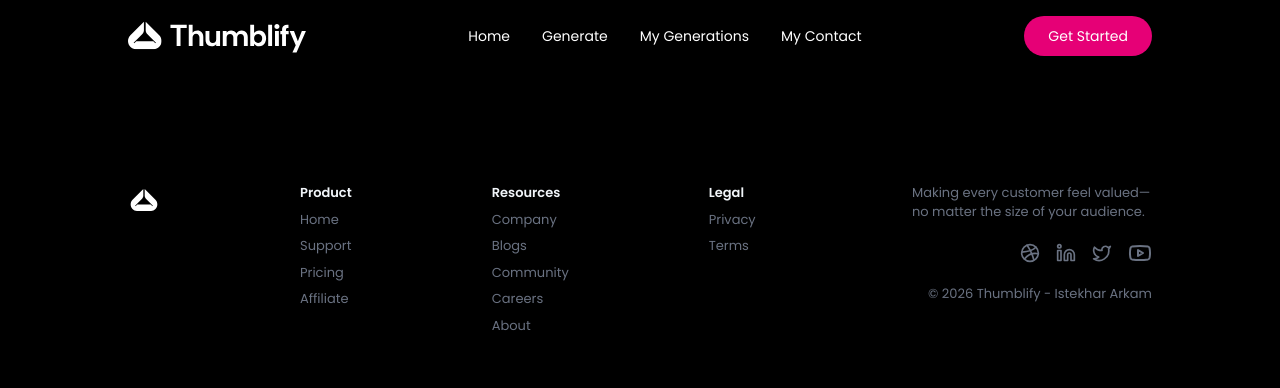
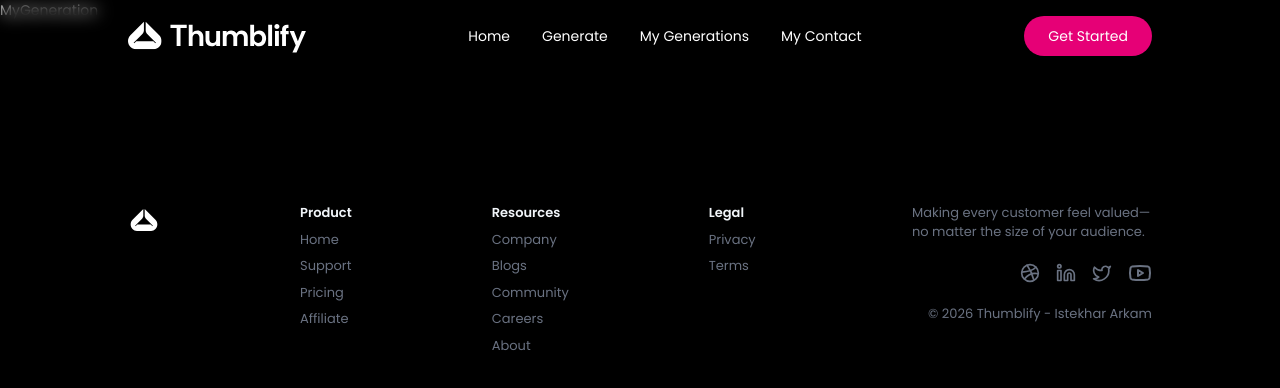
Before and after one commit to Istekhar-Arkam/AI-Thumbnail-Generator-App, a React (Vite) app in the folder Frontend/: page /my-generation in a window 1280 px wide. Shown: the top 388 px of the page. Built offline with nearby package versions, Linux system fonts and the light colour scheme.

Commit message:
feat: Add Generate, MyGeneration, and YtPreview pages with routing

```diff
--- a/Frontend/src/App.tsx
+++ b/Frontend/src/App.tsx
@@ -1,9 +1,12 @@
 import { Route, Routes } from "react-router-dom";
 import HomePage from "./pages/HomePage";
+import Generate from "./pages/Generate";
 import Navbar from "./components/Navbar";
 import Footer from "./components/Footer";
 import "./globals.css";
 import LenisScroll from "./components/LenisScroll";
+import MyGeneration from "./pages/MyGeneration";
+import YtPreview from "./pages/YtPreview";
 
 export default function App() {
   return (
@@ -12,6 +15,10 @@
       <Navbar />
       <Routes>
         <Route path="/" element={<HomePage />} />
+        <Route path="/generate" element={<Generate />} />
+        <Route path="/generate/:id" element={<Generate />} />
+        <Route path="/my-generation" element={<MyGeneration />} />
+        <Route path="/preview" element={<YtPreview />} />
       </Routes>
       <Footer />
     </>
--- /dev/null
+++ b/Frontend/src/pages/Generate.tsx
@@ -0,0 +1,8 @@
+
+const Generate = () => {
+  return (
+    <div>Generate</div>
+  )
+}
+
+export default Generate
--- /dev/null
+++ b/Frontend/src/pages/MyGeneration.tsx
@@ -0,0 +1,8 @@
+
+const MyGeneration = () => {
+  return (
+    <div>MyGeneration</div>
+  )
+}
+
+export default MyGeneration
--- /dev/null
+++ b/Frontend/src/pages/YtPreview.tsx
@@ -0,0 +1,8 @@
+
+const YtPreview = () => {
+  return (
+    <div>YtPreview</div>
+  )
+}
+
+export default YtPreview
```
Lines whose indentation alone changed are shown as unchanged.
